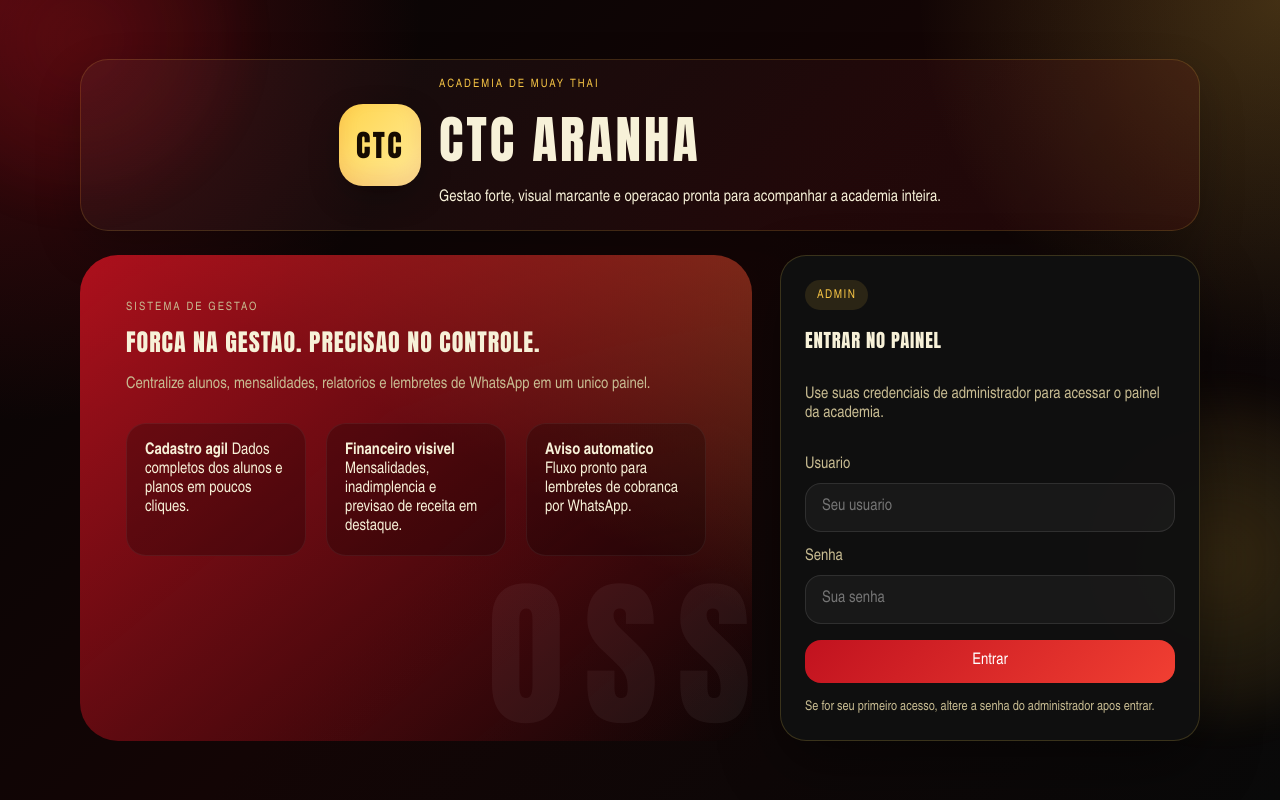
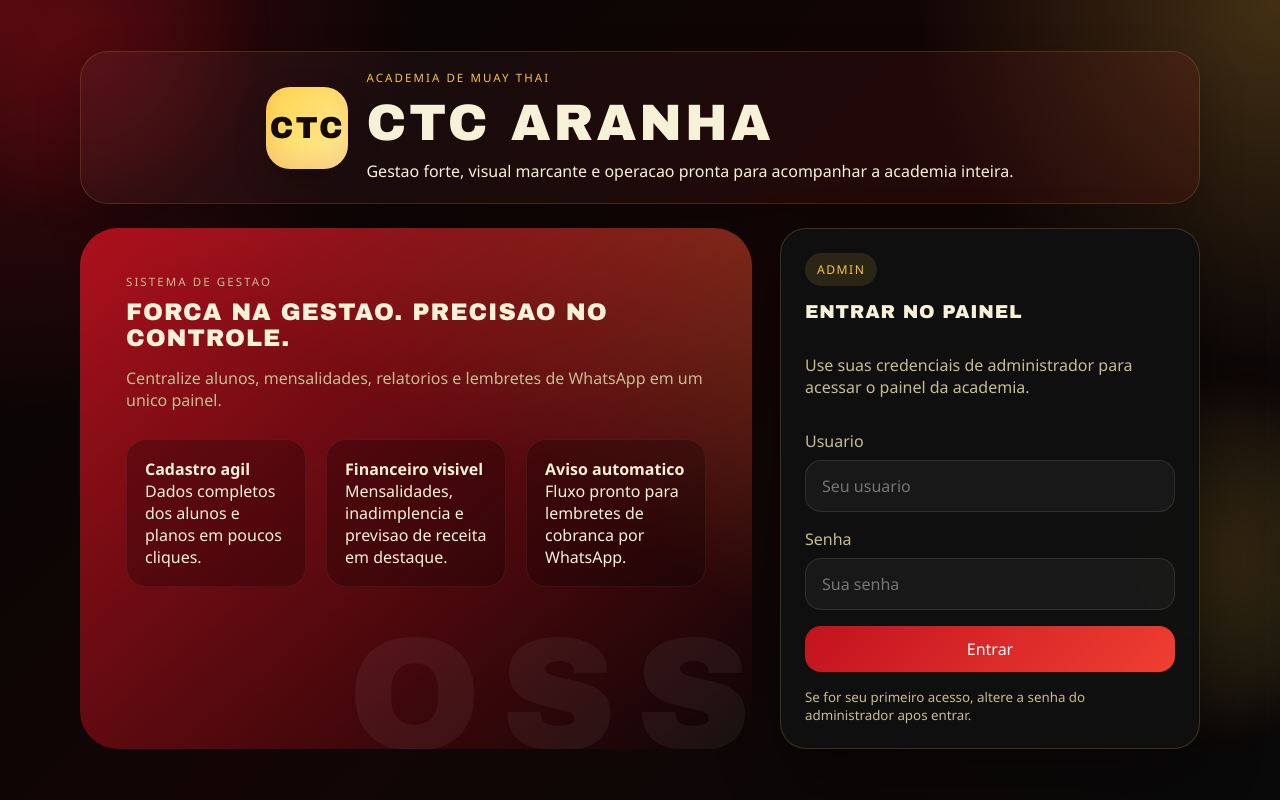
Before and after one commit to Carlosvictoor/ctcaranha, a Flask app: page / in a window 1280 px wide. Run offline with Flask 3, Linux system fonts and the light colour scheme; some libraries are stand-ins or nearby versions.

Commit message:
Improve font clarity

```diff
--- a/app/static/css/style.css
+++ b/app/static/css/style.css
@@ -12,6 +12,8 @@
     --shadow: 0 24px 60px rgba(0, 0, 0, 0.42);
     --radius: 26px;
     --content-max: 1440px;
+    --font-body: "Segoe UI", Tahoma, Geneva, Verdana, sans-serif;
+    --font-display: "Arial Black", "Franklin Gothic Heavy", Impact, sans-serif;
 }
 
 * {
@@ -21,10 +23,7 @@
 body {
     margin: 0;
     min-height: 100vh;
-    font-family: Bahnschrift, "Arial Narrow", sans-serif;
-    text-rendering: optimizeLegibility;
-    -webkit-font-smoothing: antialiased;
-    -moz-osx-font-smoothing: grayscale;
+    font-family: var(--font-body);
     color: var(--text);
     background:
         radial-gradient(circle at top left, rgba(193, 18, 31, 0.35), transparent 28%),
@@ -183,7 +182,7 @@ textarea,
 .hero-inline h2,
 .panel h3 {
     margin: 0;
-    font-family: Impact, Haettenschweiler, "Arial Narrow Bold", sans-serif;
+    font-family: var(--font-display);
     letter-spacing: 0.04em;
     text-transform: uppercase;
 }
@@ -319,7 +318,7 @@ small {
 
 .login-brand h1 {
     margin: 0;
-    font-family: Impact, Haettenschweiler, "Arial Narrow Bold", sans-serif;
+    font-family: var(--font-display);
     font-size: clamp(2.2rem, 4vw, 3.6rem);
     letter-spacing: 0.06em;
     text-transform: uppercase;
@@ -331,7 +330,7 @@ small {
     border-radius: 24px;
     display: grid;
     place-items: center;
-    font-family: Impact, Haettenschweiler, "Arial Narrow Bold", sans-serif;
+    font-family: var(--font-display);
     font-size: 1.9rem;
     letter-spacing: 0.08em;
     color: #160b00;
@@ -363,7 +362,7 @@ small {
     bottom: -34px;
     font-size: 10rem;
     color: rgba(255, 255, 255, 0.05);
-    font-family: Impact, sans-serif;
+    font-family: var(--font-display);
     letter-spacing: 0.12em;
 }
 
```
